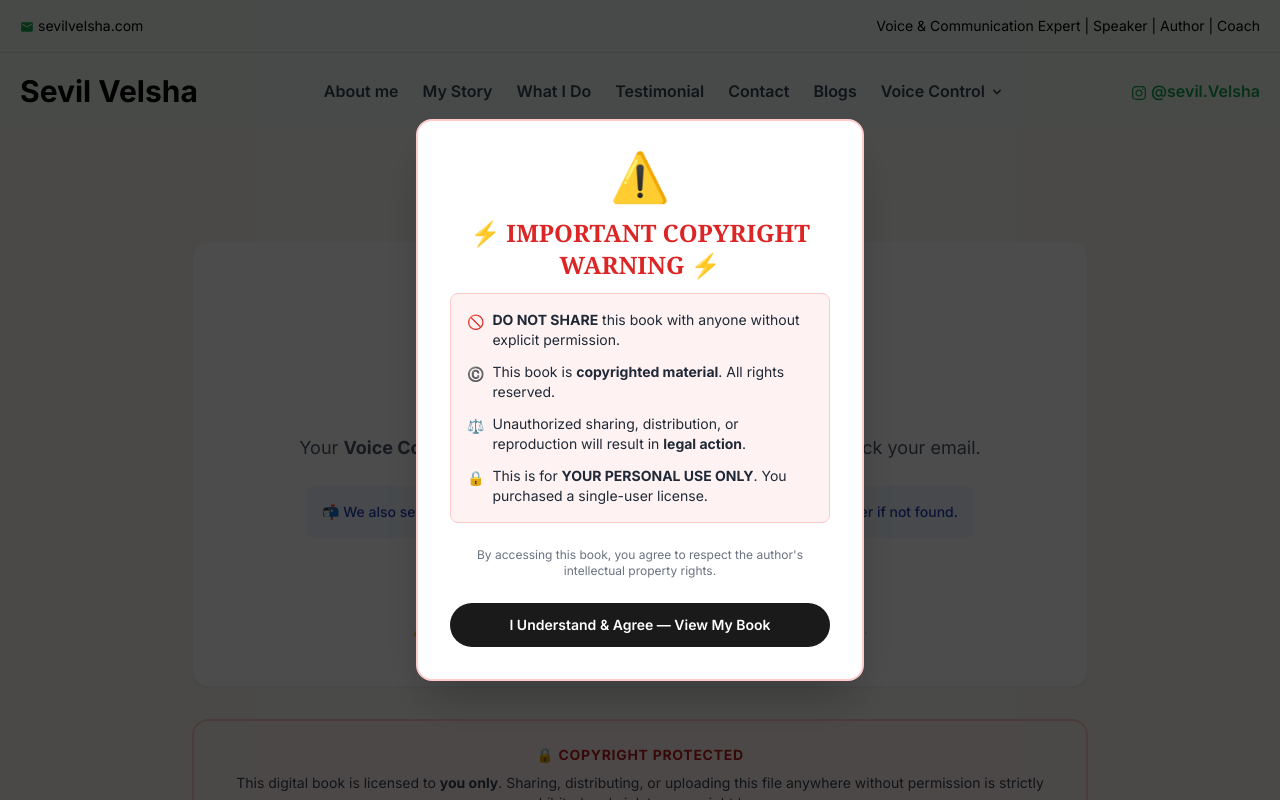
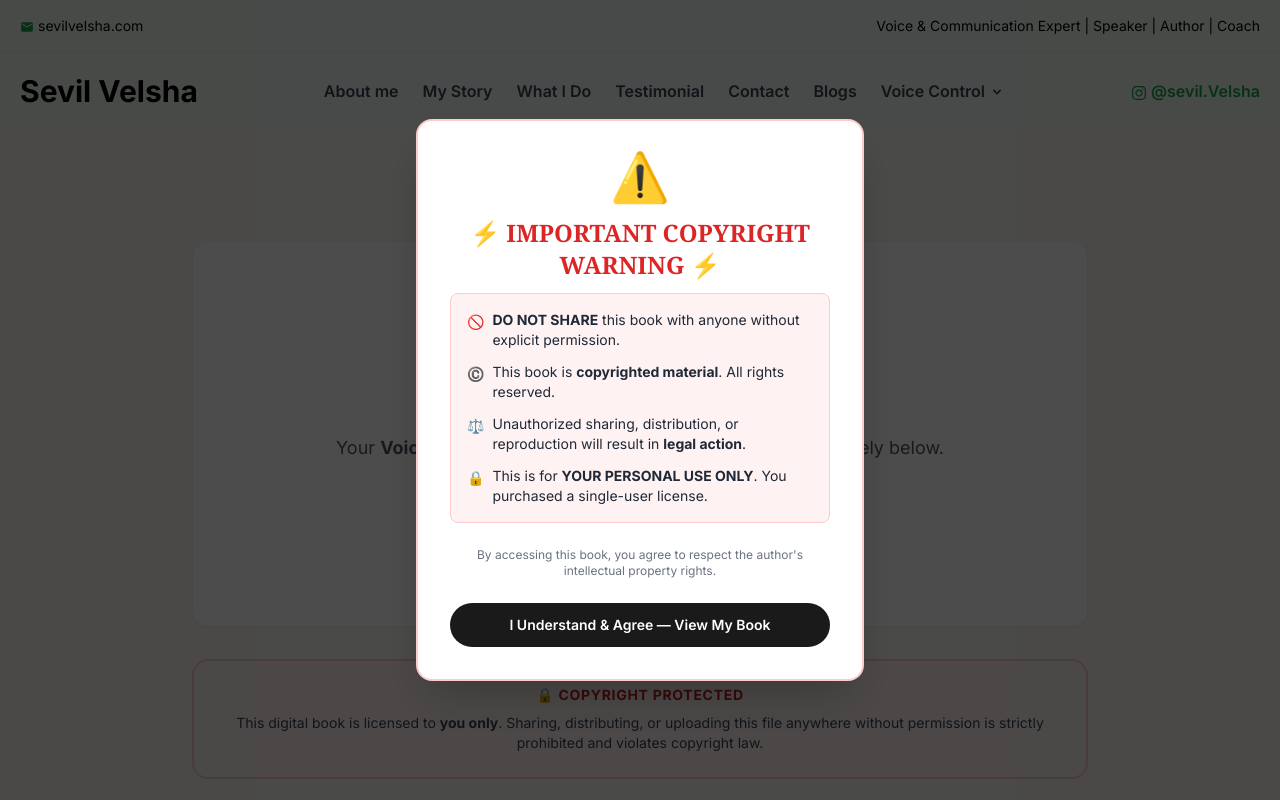
Before and after one commit to mustafahassan065/SevilVelsha, a React (Vite) app: page /thank-you-book in a window 1280 px wide. Shown: the top 800 px of the page. Built offline with nearby package versions, Linux system fonts and the light colour scheme.

Commit message:
Fix the thankYouBook.jsx

```diff
--- a/src/routes/ThankYouBook.jsx
+++ b/src/routes/ThankYouBook.jsx
@@ -1,20 +1,88 @@
 import React, { useEffect, useState } from 'react';
 import { motion } from 'framer-motion';
-import { Link } from 'react-router-dom';
+import { Link, useSearchParams } from 'react-router-dom';
 
 export default function ThankYouBook() {
-  const [showReader, setShowReader] = useState(false);
+  const [searchParams] = useSearchParams();
+  const token = searchParams.get('token');
+
   const [showWarning, setShowWarning] = useState(true);
+  const [loading, setLoading] = useState(false);
+  const [error, setError] = useState('');
+  const [downloadsLeft, setDownloadsLeft] = useState(null);
+  const [userEmail, setUserEmail] = useState('');
 
-  // ✅ Google Drive PDF Links
-  const PDF_FILE_ID = '12h7Q0FNa9nLATwE9cknvDK1UIWkjV7Qm';
-  const PDF_DOWNLOAD = `https://drive.google.com/uc?export=download&id=${PDF_FILE_ID}`;
-  const PDF_PREVIEW  = `https://drive.google.com/file/d/${PDF_FILE_ID}/preview`;
-
-  // Page load hote hi top par scroll karne ke liye
+  // Page load hote hi top par scroll
   useEffect(() => {
     window.scrollTo(0, 0);
-  }, []);
+
+    // Check token validity
+    if (token) {
+      checkToken();
+    }
+  }, [token]);
+
+  const checkToken = async () => {
+    try {
+      const res = await fetch(`/api/check-token?token=${token}`);
+      const data = await res.json();
+
+      if (data.valid) {
+        setDownloadsLeft(data.downloadsLeft);
+        setUserEmail(data.email || '');
+      } else {
+        setError(data.message || 'This download link has expired or is invalid.');
+      }
+    } catch (err) {
+      setError('Unable to verify download link. Please contact support.');
+    }
+  };
+
+  const handleDownload = async () => {
+    if (!token) {
+      setError('No download token found. Please contact support.');
+      return;
+    }
+
+    setLoading(true);
+    setError('');
+
+    try {
+      const res = await fetch(`/api/download-book?token=${token}`);
+
+      if (!res.ok) {
+        const data = await res.json();
+        throw new Error(data.error || 'Download failed');
+      }
+
+      // Get filename from headers or use default
+      const disposition = res.headers.get('Content-Disposition');
+      let filename = 'Voice-Control-Book.pdf';
+      if (disposition) {
+        const match = disposition.match(/filename="?(.+)"?/);
+        if (match) filename = match[1];
+      }
+
+      // Download as blob
+      const blob = await res.blob();
+      const url = window.URL.createObjectURL(blob);
+      const a = document.createElement('a');
+      a.href = url;
+      a.download = filename;
+      document.body.appendChild(a);
+      a.click();
+      document.body.removeChild(a);
+      window.URL.revokeObjectURL(url);
+
+      // Refresh token status
+      await checkToken();
+
+    } catch (err) {
+      setError(err.message || 'Download failed. Please try again.');
+    } finally {
+      setLoading(false);
+    }
+  };
 
   return (
     <div className="min-h-screen bg-[#f8f7f4] pt-28 pb-20 px-4">
@@ -80,70 +148,61 @@ export default function ThankYouBook() {
             Payment Successful!
           </h1>
           <p className="text-gray-600 text-lg mb-6">
-            Your <strong>Voice Control Book</strong> is officially yours. Access it below or check your email.
+            Your <strong>Voice Control Book</strong> is officially yours. Download it securely below.
           </p>
-          <div className="p-4 bg-blue-50 text-blue-800 rounded-lg inline-block text-sm font-medium mb-6">
-            📬 We also sent the PDF & your first voice lesson to your email. Check spam folder if not found.
+
+          {/* Email notice */}
+          {userEmail && (
+            <div className="p-4 bg-blue-50 text-blue-800 rounded-lg inline-block text-sm font-medium mb-6">
+              📬 Licensed to: <strong>{userEmail}</strong>
+            </div>
+          )}
+
+          {/* Downloads left */}
+          {downloadsLeft !== null && (
+            <div className={`p-4 rounded-lg inline-block text-sm font-medium mb-6 ${
+              downloadsLeft > 0 ? 'bg-green-50 text-green-700' : 'bg-red-50 text-red-600'
+            }`}>
+              {downloadsLeft > 0
+                ? `📥 ${downloadsLeft} download${downloadsLeft > 1 ? 's' : ''} remaining`
+                : '⚠️ Download limit reached'
+              }
+            </div>
+          )}
+
+          {/* Error message */}
+          {error && (
+            <div className="p-4 bg-red-50 text-red-600 rounded-lg text-sm font-medium mb-6">
+              {error}
+            </div>
+          )}
+
+          {/* DOWNLOAD BUTTON ONLY — No Read Online */}
+          <div className="flex justify-center">
+            <button
+              onClick={handleDownload}
+              disabled={loading || downloadsLeft === 0 || !!error}
+              className="px-10 py-4 bg-[#1A1A1B] text-white text-sm font-semibold rounded-full hover:bg-gray-800 transition flex items-center justify-center gap-3 disabled:opacity-50 disabled:cursor-not-allowed"
+            >
+              {loading ? (
+                <>
+                  <div className="w-5 h-5 border-2 border-white border-t-transparent rounded-full animate-spin"></div>
+                  Preparing your book...
+                </>
+              ) : (
+                <>
+                  <span>⬇️</span> Download Your Book (PDF)
+                </>
+              )}
+            </button>
           </div>
 
-          {/* BUTTON GROUP: Read Online + Download */}
-          <div className="flex flex-col sm:flex-row gap-4 justify-center">
-            {/* READ ONLINE BUTTON */}
-            <button
-              onClick={() => setShowReader(!showReader)}
-              className="px-8 py-3 bg-[#1A1A1B] text-white text-sm font-semibold rounded-full hover:bg-gray-800 transition flex items-center justify-center gap-2"
-            >
-              <span>📖</span> {showReader ? 'Hide Reader' : 'Read Online'}
-            </button>
-
-            {/* DOWNLOAD BUTTON */}
-            <a
-              href={PDF_DOWNLOAD}
-              className="px-8 py-3 bg-green-600 text-white text-sm font-semibold rounded-full hover:bg-green-700 transition flex items-center justify-center gap-2"
-            >
-              <span>⬇️</span> Download Book (PDF)
-            </a>
-          </div>
-
-          <p className="text-gray-400 text-xs mt-4">
-            ⚠️ Remember: This book is for your personal use only. Do not share with others.
+          <p className="text-gray-400 text-xs mt-6">
+            ⚠️ This book is watermarked with your email. Do not share with others.
           </p>
         </motion.div>
 
-        {/* 2. PDF EMBED READER — GOOGLE DRIVE IFRAME (Toggle show/hide) */}
-        {showReader && (
-          <motion.div
-            initial={{ opacity: 0, y: 20 }}
-            animate={{ opacity: 1, y: 0 }}
-            transition={{ duration: 0.4 }}
-            className="bg-white rounded-2xl p-6 md:p-8 shadow-sm border border-gray-100"
-          >
-            <div className="flex items-center justify-between mb-6 flex-wrap gap-4">
-              <h3 className="text-xl font-bold text-[#1A1A1B]" style={{ fontFamily: "'Cormorant Garamond', Georgia, serif" }}>
-                📖 Voice Control Book
-              </h3>
-              <span className="text-sm text-gray-500">
-                Scroll to read all pages
-              </span>
-            </div>
-
-            {/* Google Drive iframe embed */}
-            <div className="w-full rounded-xl overflow-hidden border-2 border-gray-200 shadow-sm" style={{ height: '80vh', minHeight: '600px' }}>
-              <iframe
-                src={PDF_PREVIEW}
-                title="Voice Control Book"
-                style={{ width: '100%', height: '100%', border: 'none' }}
-                allowFullScreen
-              />
-            </div>
-
-            <p className="text-center text-gray-400 text-xs mt-4">
-              💡 Tip: Use the Google Drive viewer controls to navigate pages. You can also download the PDF for offline reading.
-            </p>
-          </motion.div>
-        )}
-
-        {/* 3. COPYRIGHT REMINDER BANNER */}
+        {/* 2. COPYRIGHT REMINDER BANNER */}
         <motion.div
           initial={{ opacity: 0, y: 20 }}
           animate={{ opacity: 1, y: 0 }}
@@ -158,7 +217,7 @@ export default function ThankYouBook() {
           </p>
         </motion.div>
 
-        {/* 4. UPSELL BLOCK */}
+        {/* 3. UPSELL BLOCK */}
         <motion.div
           initial={{ opacity: 0, y: 20 }}
           animate={{ opacity: 1, y: 0 }}
@@ -185,7 +244,7 @@ export default function ThankYouBook() {
           </a>
         </motion.div>
 
-        {/* 5. COACHING CTA */}
+        {/* 4. COACHING CTA */}
         <motion.div
           initial={{ opacity: 0, y: 20 }}
           animate={{ opacity: 1, y: 0 }}
```
